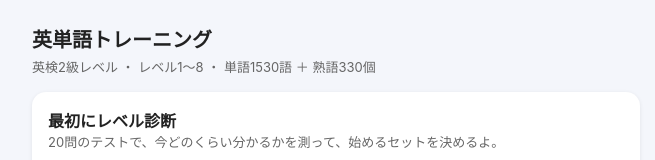
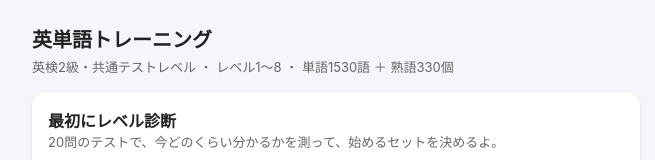
Before and after one commit to yudukik0715-stack/English, a plain HTML site: page index.html in a window 1280 px wide. Shown: the top 160 px of the page, without its empty margins (304-959 px from the left). Drawn offline with Linux system fonts and the light colour scheme.

Commit message:
説明文を英検2級・共通テストレベルに変更

```diff
--- a/index.html
+++ b/index.html
@@ -43,7 +43,7 @@
 </head>
 <body>
 <h1>英単語トレーニング</h1>
-<p class="sub">英検2級レベル ・ レベル1〜8 ・ 単語1530語 ＋ 熟語330個</p>
+<p class="sub">英検2級・共通テストレベル ・ レベル1〜8 ・ 単語1530語 ＋ 熟語330個</p>
 
 <!-- ホーム -->
 <div id="view-home">
```
